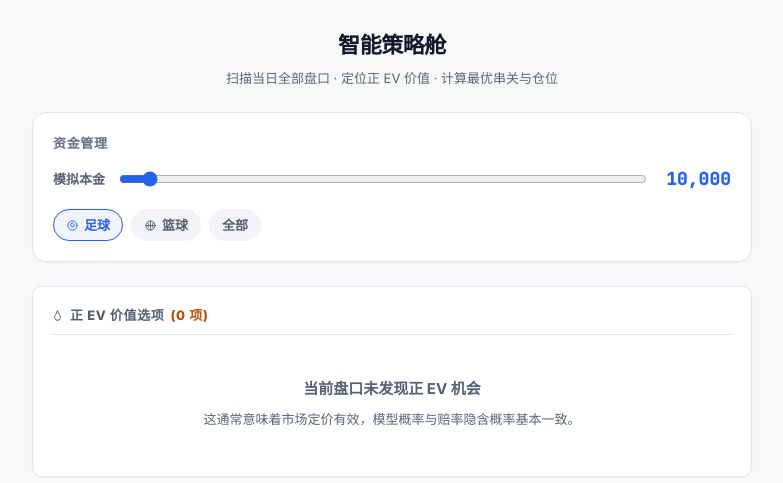
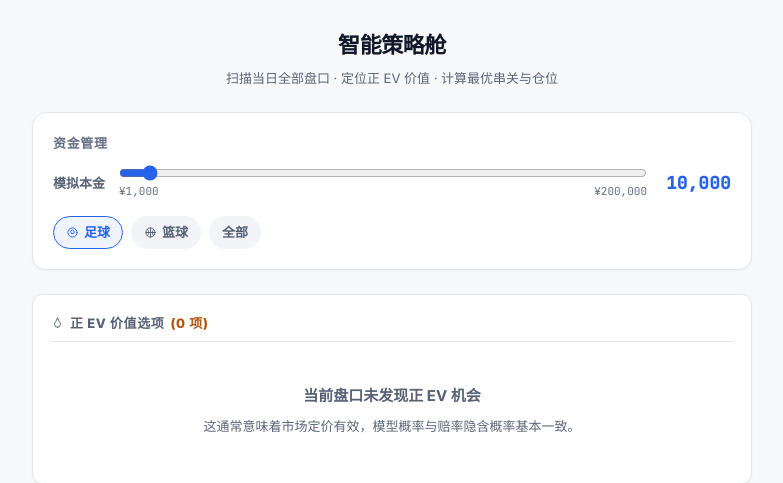
Before and after one commit to YGone-001/Daily-Sports-Lottery, a Flask app: page /strategy in a window 1280 px wide. Shown: the part 59-542 px from the top of the page, without its empty margins (248-1031 px from the left). Run offline with Flask 3, Linux system fonts and the light colour scheme; data that the repository does not hold is empty.

Commit message:
fix: finish the slider label, zero-count, row hover and nav aria items

```diff
--- a/static/css/style.css
+++ b/static/css/style.css
@@ -350,6 +350,9 @@ a { color: inherit; text-decoration: none; }
 .c-up { color: var(--accent); }
 .c-odds { color: var(--signal-value); }
 .c-ok { color: var(--state-ok); }
+
+/* 统计值为 0 时不占用强调色，退到弱化灰，避免空数据抢注意力 */
+.is-zero { color: var(--text-faint); }
 
 /* ---------------------------------------------------------- 筛选栏 */
 .filter-bar {
@@ -970,9 +973,32 @@ a { color: inherit; text-decoration: none; }
 
 .kelly-box { padding: 4px 0; }
 
-.kelly-slider-row { display: flex; align-items: center; gap: 14px; margin-bottom: 16px; }
+.kelly-slider-row {
+    display: grid;
+    grid-template-columns: auto minmax(0, 1fr) auto;
+    align-items: center;
+    gap: 14px;
+    margin-bottom: 16px;
+}
 
-.kelly-slider-row input[type=range] { flex: 1; accent-color: var(--accent); cursor: pointer; }
+.kelly-slider-main { min-width: 0; }
+
+.kelly-slider-main input[type=range] {
+    display: block;
+    width: 100%;
+    accent-color: var(--accent);
+    cursor: pointer;
+}
+
+/* 量程刻度：与滑块的 min / max 对应，纯视觉提示 */
+.slider-scale {
+    display: flex;
+    justify-content: space-between;
+    margin-top: 2px;
+    font-family: var(--mono);
+    font-size: var(--fs-2xs);
+    color: var(--text-faint);
+}
 
 .kelly-amount {
     font-family: var(--mono);
@@ -1142,6 +1168,12 @@ a { color: inherit; text-decoration: none; }
     font-size: var(--fs-xs);
 }
 
+/* 悬停反馈与首页赛事行保持一致（键盘焦点由全局 :focus-visible 负责） */
+.history-row:hover {
+    border-color: var(--border-strong);
+    background: var(--bg-overlay);
+}
+
 .hr-date { font-family: var(--mono); font-size: var(--fs-xs); color: var(--text-muted); }
 .hr-match { font-weight: 600; }
 .hr-score { font-family: var(--mono); font-weight: 800; text-align: center; font-size: var(--fs-sm); }
--- a/templates/base.html
+++ b/templates/base.html
@@ -88,9 +88,9 @@
                 <span class="brand-badge">LIVE</span>
             </a>
             <div class="nav-links">
-                <a href="/" class="nav-link {% if active_page == 'index' %}active{% endif %}">今日赛事</a>
-                <a href="/strategy" class="nav-link {% if active_page == 'strategy' %}active{% endif %}">智能策略</a>
-                <a href="/history" class="nav-link {% if active_page == 'history' %}active{% endif %}">历史复盘</a>
+                <a href="/" class="nav-link {% if active_page == 'index' %}active{% endif %}"{% if active_page == 'index' %} aria-current="page"{% endif %}>今日赛事</a>
+                <a href="/strategy" class="nav-link {% if active_page == 'strategy' %}active{% endif %}"{% if active_page == 'strategy' %} aria-current="page"{% endif %}>智能策略</a>
+                <a href="/history" class="nav-link {% if active_page == 'history' %}active{% endif %}"{% if active_page == 'history' %} aria-current="page"{% endif %}>历史复盘</a>
             </div>
             <div class="nav-right">
                 {% if meta and meta.last_refresh %}
@@ -103,7 +103,7 @@
                     <span class="clock-icon">◷</span>
                     <span id="live-clock" class="mono">--:--:--</span>
                 </span>
-                <button class="theme-toggle" onclick="toggleTheme()" title="切换主题">
+                <button class="theme-toggle" onclick="toggleTheme()" title="切换主题" aria-label="切换深浅色主题">
                     <span class="icon-sun">☀</span>
                     <span class="icon-moon">☾</span>
                 </button>
--- a/templates/strategy.html
+++ b/templates/strategy.html
@@ -9,8 +9,11 @@
 <div class="bankroll-card">
     <div class="bc-title">资金管理</div>
     <div class="kelly-slider-row">
-        <span class="slider-label">模拟本金</span>
-        <input type="range" id="bankroll" min="1000" max="200000" step="1000" value="10000">
+        <label class="slider-label" for="bankroll">模拟本金</label>
+        <div class="kelly-slider-main">
+            <input type="range" id="bankroll" min="1000" max="200000" step="1000" value="10000" aria-describedby="bankroll-scale">
+            <div class="slider-scale" id="bankroll-scale"><span>¥1,000</span><span>¥200,000</span></div>
+        </div>
         <span class="kelly-amount" id="bankrollVal">10,000</span>
     </div>
     <div class="chip-row chip-row-tight">
```
Also changed, not shown: templates/index.html (+5 -5 lines), templates/match.html (+5 -2 lines).
